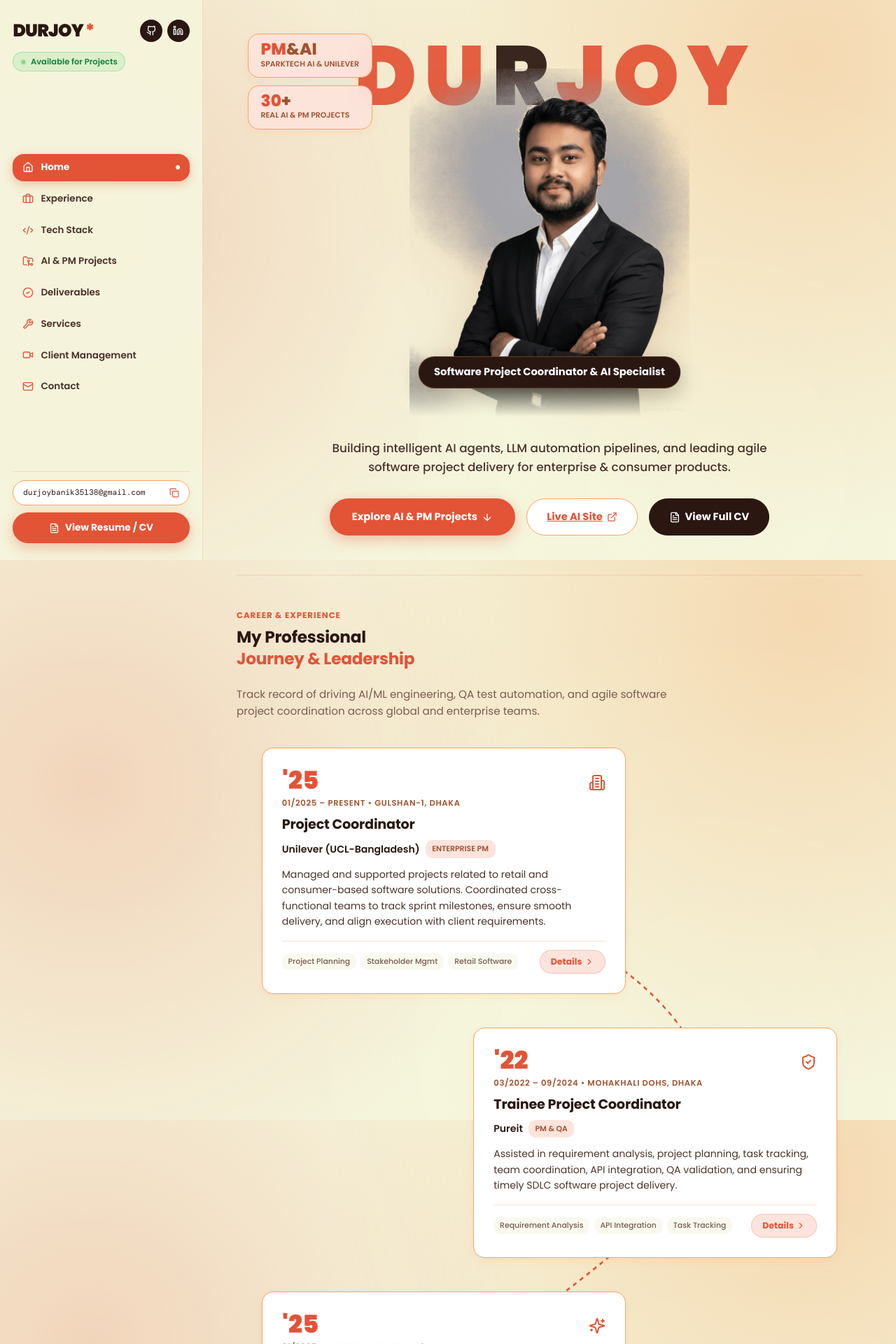
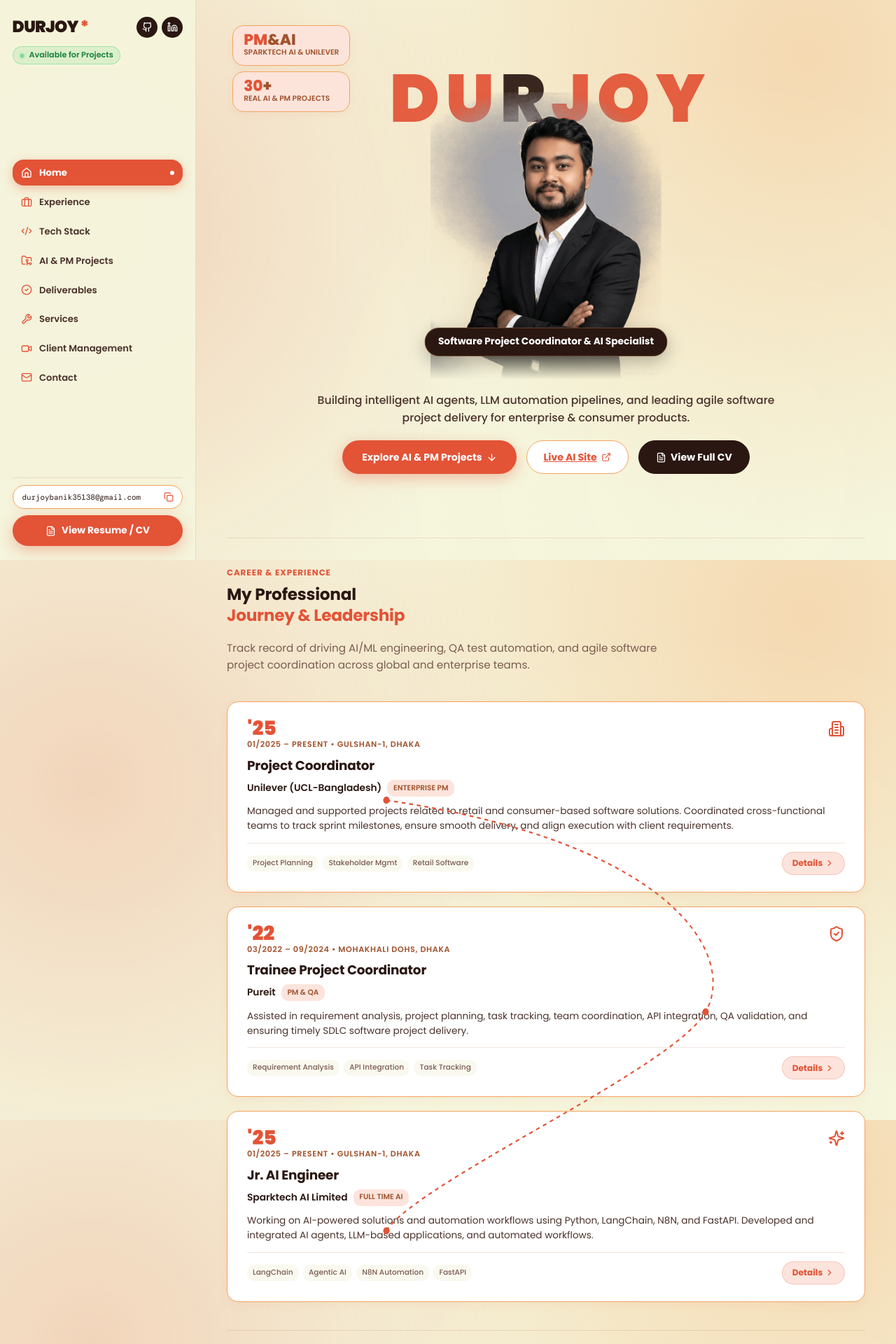
Before and after one commit to Ekaanta/durjoy_portfolio, a Next.js app: page / in a window 1280 px wide. Shown: the top 1920 px of the page at 70% size. Built offline with nearby package versions, Linux system fonts and the light colour scheme.

Commit message:
Optimize hero viewport height proportions and remove excess vertical spacing across portfolio

```diff
--- a/app/globals.css
+++ b/app/globals.css
@@ -69,9 +69,9 @@ h1, h2, h3, h4, h5, h6 {
 }
 
 .sidebar-column {
-  width: 290px;
+  width: 280px;
   flex-shrink: 0;
-  padding: 1.5rem 1.15rem;
+  padding: 1.25rem 1.1rem;
   position: sticky;
   top: 0;
   height: 100vh;
@@ -89,14 +89,14 @@ h1, h2, h3, h4, h5, h6 {
 .content-column {
   flex: 1;
   min-width: 0;
-  padding: 2rem 3rem 4rem;
+  padding: 1.5rem 2.75rem 3.5rem;
 }
 
 /* Top Section in Sidebar */
 .sidebar-top-section {
   display: flex;
   flex-direction: column;
-  gap: 0.65rem;
+  gap: 0.55rem;
 }
 
 .brand-row {
@@ -108,7 +108,7 @@ h1, h2, h3, h4, h5, h6 {
 
 .brand-logo {
   font-family: 'Poppins', sans-serif;
-  font-size: 1.55rem;
+  font-size: 1.45rem;
   font-weight: 900;
   letter-spacing: -0.03em;
   color: var(--ink);
@@ -128,8 +128,8 @@ h1, h2, h3, h4, h5, h6 {
 }
 
 .social-icon-btn {
-  width: 32px;
-  height: 32px;
+  width: 30px;
+  height: 30px;
   border-radius: 50%;
   background: var(--ink);
   color: #fff;
@@ -137,7 +137,7 @@ h1, h2, h3, h4, h5, h6 {
   align-items: center;
   justify-content: center;
   text-decoration: none;
-  font-size: 0.82rem;
+  font-size: 0.78rem;
   transition: all 0.2s ease;
 }
 
@@ -153,13 +153,13 @@ h1, h2, h3, h4, h5, h6 {
   border: 1px solid rgba(34, 197, 94, 0.3);
   color: #15803d;
   font-family: 'Poppins', sans-serif;
-  font-size: 0.72rem;
+  font-size: 0.7rem;
   font-weight: 600;
-  padding: 0.25rem 0.65rem;
+  padding: 0.2rem 0.6rem;
   border-radius: var(--radius-pill);
   display: inline-flex;
   align-items: center;
-  gap: 0.45rem;
+  gap: 0.4rem;
   align-self: flex-start;
 }
 
@@ -203,7 +203,7 @@ h1, h2, h3, h4, h5, h6 {
   flex-direction: column;
   flex: 1;
   justify-content: space-between;
-  margin-top: 1rem;
+  margin-top: 0.75rem;
 }
 
 .sidebar-nav-container {
@@ -211,7 +211,7 @@ h1, h2, h3, h4, h5, h6 {
   display: flex;
   flex-direction: column;
   justify-content: center;
-  padding: 0.5rem 0;
+  padding: 0.35rem 0;
 }
 
 /* Sidebar Nav Links */
@@ -219,21 +219,21 @@ h1, h2, h3, h4, h5, h6 {
   list-style: none;
   display: flex;
   flex-direction: column;
-  gap: 0.35rem;
+  gap: 0.3rem;
 }
 
 .sidebar-nav-link {
   font-family: 'Poppins', sans-serif;
-  font-size: 0.84rem;
+  font-size: 0.82rem;
   font-weight: 600;
   color: var(--ink-secondary);
   text-decoration: none;
-  padding: 0.55rem 0.85rem;
+  padding: 0.5rem 0.8rem;
   border-radius: var(--radius-md);
   transition: all 0.22s cubic-bezier(0.16, 1, 0.3, 1);
   display: flex;
   align-items: center;
-  gap: 0.65rem;
+  gap: 0.6rem;
   position: relative;
 }
 
@@ -273,8 +273,8 @@ h1, h2, h3, h4, h5, h6 {
 .sidebar-bottom {
   display: flex;
   flex-direction: column;
-  gap: 0.65rem;
-  padding-top: 0.75rem;
+  gap: 0.55rem;
+  padding-top: 0.65rem;
   border-top: 1px solid var(--border);
 }
 
@@ -282,9 +282,9 @@ h1, h2, h3, h4, h5, h6 {
   background: var(--bg-card-white);
   border: 1px solid var(--sandy-amber);
   border-radius: var(--radius-pill);
-  padding: 0.5rem 0.85rem;
+  padding: 0.45rem 0.8rem;
   font-family: 'DM Mono', monospace;
-  font-size: 0.7rem;
+  font-size: 0.68rem;
   color: var(--ink);
   display: flex;
   align-items: center;
@@ -302,9 +302,9 @@ h1, h2, h3, h4, h5, h6 {
   background: var(--purple-primary);
   color: #ffffff;
   border: none;
-  padding: 0.75rem 1.6rem;
+  padding: 0.7rem 1.4rem;
   font-family: 'Poppins', sans-serif;
-  font-size: 0.88rem;
+  font-size: 0.86rem;
   font-weight: 700;
   border-radius: var(--radius-pill);
   cursor: pointer;
@@ -333,14 +333,14 @@ h1, h2, h3, h4, h5, h6 {
     top: 0;
     border-right: none;
     border-bottom: 1px solid var(--border);
-    padding: 0.85rem 1.25rem;
+    padding: 0.75rem 1.15rem;
     background: rgba(245, 245, 220, 0.95);
     backdrop-filter: blur(20px);
     -webkit-backdrop-filter: blur(20px);
     z-index: 100;
   }
   .content-column {
-    padding: 1.5rem 1.25rem 3rem;
+    padding: 1.25rem 1.15rem 2.5rem;
   }
   .mobile-menu-toggle {
     display: flex;
@@ -372,24 +372,28 @@ h1, h2, h3, h4, h5, h6 {
   }
 }
 
-/* HERO SECTION WITH CLEAN CUTOUT PROFILE */
+/* HERO SECTION - BALANCED VIEWPORT HEIGHT */
 .hero-editorial {
   position: relative;
-  padding-top: 1.5rem;
-  padding-bottom: 3.5rem;
+  min-height: calc(100vh - 3.5rem);
+  display: flex;
+  flex-direction: column;
+  justify-content: center;
+  padding-top: 1rem;
+  padding-bottom: 2rem;
   overflow: hidden;
 }
 
 .giant-hero-text {
   font-family: 'Poppins', sans-serif;
-  font-size: clamp(3.2rem, 9.5vw, 7.5rem);
+  font-size: clamp(2.8rem, 7.5vw, 6.2rem);
   font-weight: 900;
   line-height: 0.88;
   letter-spacing: -0.04em;
   color: var(--purple-primary);
   text-align: center;
   user-select: none;
-  margin-bottom: -4rem;
+  margin-bottom: -3.2rem;
   text-transform: uppercase;
   opacity: 0.92;
   position: relative;
@@ -402,7 +406,7 @@ h1, h2, h3, h4, h5, h6 {
 
 .hero-cutout-wrap {
   position: relative;
-  max-width: 440px;
+  max-width: 360px;
   margin: 0 auto;
   display: flex;
   justify-content: center;
@@ -411,11 +415,11 @@ h1, h2, h3, h4, h5, h6 {
 
 .hero-profile-img {
   width: 100%;
-  max-width: 400px;
+  max-width: 330px;
   height: auto;
   display: block;
   background: transparent;
-  filter: drop-shadow(0 15px 30px rgba(160, 82, 45, 0.22));
+  filter: drop-shadow(0 12px 24px rgba(160, 82, 45, 0.2));
   mask-image: linear-gradient(to bottom, black 85%, transparent 100%);
   -webkit-mask-image: linear-gradient(to bottom, black 85%, transparent 100%);
 }
@@ -428,37 +432,28 @@ h1, h2, h3, h4, h5, h6 {
   transform: translateX(-50%);
   background: var(--ink);
   color: #ffffff;
-  padding: 0.65rem 1.35rem;
+  padding: 0.55rem 1.15rem;
   border-radius: var(--radius-pill);
   font-family: 'Poppins', sans-serif;
   font-weight: 700;
-  font-size: clamp(0.8rem, 1.6vw, 0.92rem);
+  font-size: clamp(0.76rem, 1.4vw, 0.86rem);
   display: flex;
   align-items: center;
-  gap: 0.6rem;
-  box-shadow: 0 10px 30px rgba(0, 0, 0, 0.25);
+  gap: 0.5rem;
+  box-shadow: 0 8px 24px rgba(0, 0, 0, 0.25);
   white-space: nowrap;
   z-index: 5;
   border: 1px solid rgba(244, 164, 96, 0.3);
 }
 
-.chest-badge-gold {
-  background: var(--purple-primary);
-  color: #ffffff;
-  font-size: 0.72rem;
-  padding: 0.22rem 0.6rem;
-  border-radius: var(--radius-sm);
-  font-weight: 700;
-}
-
 /* HERO STATS OVERLAY TOP-LEFT */
 .hero-top-left-stats {
   position: absolute;
-  top: 1rem;
-  left: 1rem;
+  top: 0.75rem;
+  left: 0.5rem;
   display: flex;
   flex-direction: column;
-  gap: 0.65rem;
+  gap: 0.5rem;
   z-index: 10;
 }
 
@@ -466,14 +461,14 @@ h1, h2, h3, h4, h5, h6 {
   background: rgba(252, 228, 220, 0.95);
   backdrop-filter: blur(12px);
   border: 1px solid var(--sandy-amber);
-  padding: 0.65rem 1.1rem;
+  padding: 0.55rem 0.95rem;
   border-radius: var(--radius-md);
   box-shadow: var(--shadow-sm);
 }
 
 .stat-pill-num {
   font-family: 'Poppins', sans-serif;
-  font-size: 1.45rem;
+  font-size: 1.35rem;
   font-weight: 800;
   color: var(--purple-primary);
   line-height: 1;
@@ -485,31 +480,37 @@ h1, h2, h3, h4, h5, h6 {
 
 .stat-pill-lbl {
   font-family: 'Poppins', sans-serif;
-  font-size: 0.68rem;
+  font-size: 0.66rem;
   color: var(--purple-badge-text);
   text-transform: uppercase;
   font-weight: 600;
 }
 
 @media (max-width: 768px) {
+  .hero-editorial {
+    min-height: auto;
+    padding-top: 1.5rem;
+    padding-bottom: 2.5rem;
+  }
   .hero-top-left-stats {
     position: relative;
     top: 0;
     left: 0;
     flex-direction: row;
     justify-content: center;
-    margin-bottom: 1rem;
+    margin-bottom: 0.75rem;
   }
   .giant-hero-text {
-    margin-bottom: -2.5rem;
+    margin-bottom: -2.2rem;
   }
 }
 
 /* SECTIONS COMMON */
 .section-wrapper {
-  padding-top: 3.5rem;
-  padding-bottom: 3.5rem;
+  padding-top: 2.75rem;
+  padding-bottom: 2.75rem;
   border-top: 1px solid var(--border);
+  scroll-margin-top: 2rem;
 }
 
 .section-tag {
@@ -518,11 +519,10 @@ h1, h2, h3, h4, h5, h6 {
   letter-spacing: 0.08em;
   text-transform: uppercase;
   color: var(--purple-primary);
-  margin-bottom: 0.4rem;
+  margin-bottom: 0.35rem;
   font-weight: 700;
 }
 
-/* EXACT HEADLINE STYLE ACROSS ALL SECTIONS MATCHING PROVEN RESULTS */
 .section-title-large {
   font-family: 'Poppins', sans-serif;
   font-size: 1.45rem;
@@ -530,7 +530,7 @@ h1, h2, h3, h4, h5, h6 {
   line-height: 1.3;
   letter-spacing: -0.01em;
   color: var(--ink);
-  margin-bottom: 1.5rem;
+  margin-bottom: 1.25rem;
 }
 
 .section-title-large em {
@@ -538,115 +538,91 @@ h1, h2, h3, h4, h5, h6 {
   color: var(--purple-primary);
 }
 
-/* JOURNEY TIMELINE CURVE SECTION */
+/* JOURNEY TIMELINE CLEAN VERTICAL SECTION */
 .journey-section {
   position: relative;
-  padding: 3rem 0;
+  padding: 2.5rem 0;
 }
 
 .timeline-container {
   position: relative;
   display: flex;
   flex-direction: column;
-  gap: 3rem;
-  margin-top: 1.5rem;
-}
-
-.timeline-svg-connector {
-  position: absolute;
-  top: 0;
-  left: 0;
-  width: 100%;
-  height: 100%;
-  pointer-events: none;
-  z-index: 1;
+  gap: 1.25rem;
+  margin-top: 1rem;
 }
 
 .journey-card {
-  position: relative;
-  z-index: 2;
   background: var(--bg-card-white);
   border: 1px solid var(--sandy-amber);
   border-radius: var(--radius-md);
-  padding: 1.75rem;
-  max-width: 520px;
+  padding: 1.5rem 1.75rem;
   box-shadow: var(--shadow-sm);
   transition: all 0.3s cubic-bezier(0.16, 1, 0.3, 1);
   font-family: 'Poppins', sans-serif;
 }
 
 .journey-card:hover {
-  transform: translateY(-4px);
+  transform: translateY(-3px);
   box-shadow: var(--shadow-md);
   border-color: var(--purple-primary);
 }
 
-.journey-card.card-left {
-  align-self: flex-start;
-  margin-left: 4%;
-}
-
-.journey-card.card-right {
-  align-self: flex-end;
-  margin-right: 4%;
-}
-
 .journey-year {
   font-family: 'Poppins', sans-serif;
-  font-size: 2.2rem;
+  font-size: 1.75rem;
   font-weight: 900;
   color: var(--purple-primary);
   line-height: 1;
-  margin-bottom: 0.35rem;
 }
 
 .journey-date {
   font-family: 'Poppins', sans-serif;
-  font-size: 0.72rem;
+  font-size: 0.7rem;
   color: var(--purple-badge-text);
   text-transform: uppercase;
   letter-spacing: 0.06em;
-  margin-bottom: 0.4rem;
+  margin-bottom: 0.35rem;
   font-weight: 600;
 }
 
 .journey-role {
   font-family: 'Poppins', sans-serif;
-  font-size: 1.2rem;
+  font-size: 1.15rem;
   font-weight: 700;
   color: var(--ink);
-  margin-bottom: 0.4rem;
+  margin-bottom: 0.35rem;
 }
 
 .journey-company {
   display: flex;
   align-items: center;
   gap: 0.5rem;
-  margin-bottom: 0.75rem;
+  margin-bottom: 0.65rem;
 }
 
 .company-name {
-  font-size: 0.88rem;
+  font-size: 0.86rem;
   font-weight: 600;
   color: var(--ink);
 }
 
 .type-badge {
   font-family: 'Poppins', sans-serif;
-  font-size: 0.68rem;
+  font-size: 0.66rem;
   text-transform: uppercase;
   background: var(--purple-light);
-  padding: 0.25rem 0.6rem;
+  padding: 0.22rem 0.55rem;
   border-radius: var(--radius-sm);
   color: var(--purple-badge-text);
   font-weight: 600;
 }
 
 .journey-desc {
-  font-size: 0.88rem;
+  font-size: 0.85rem;
   color: var(--ink-secondary);
-  line-height: 1.6;
-  margin-bottom: 1rem;
+  line-height: 1.55;
+  margin-bottom: 0.85rem;
 }
 
 .journey-footer {
@@ -665,8 +641,8 @@ h1, h2, h3, h4, h5, h6 {
 
 .journey-tag {
   font-family: 'Poppins', sans-serif;
-  font-size: 0.68rem;
-  padding: 0.22rem 0.55rem;
+  font-size: 0.66rem;
+  padding: 0.2rem 0.5rem;
   background: var(--bg-card);
   border-radius: var(--radius-sm);
   color: var(--ink-muted);
@@ -675,12 +651,12 @@ h1, h2, h3, h4, h5, h6 {
 
 .read-more-btn {
   font-family: 'Poppins', sans-serif;
-  font-size: 0.78rem;
+  font-size: 0.76rem;
   font-weight: 700;
   background: var(--purple-light);
   color: var(--purple-primary);
   border: 1px solid var(--purple-border);
-  padding: 0.45rem 0.95rem;
+  padding: 0.4rem 0.85rem;
   border-radius: var(--radius-pill);
   cursor: pointer;
   transition: all 0.25s ease;
@@ -691,45 +667,32 @@ h1, h2, h3, h4, h5, h6 {
   color: #fff;
 }
 
-@media (max-width: 900px) {
-  .journey-card.card-left,
-  .journey-card.card-right {
-    align-self: center;
-    margin-left: 0;
-    margin-right: 0;
-    width: 100%;
-  }
-  .timeline-svg-connector {
-    display: none;
-  }
-}
-
 /* STACK I BUILD WITH (SKILLS) */
 .stack-grid {
   display: grid;
   grid-template-columns: repeat(3, 1fr);
-  gap: 1.35rem;
+  gap: 1.25rem;
 }
 
 .stack-card {
   background: var(--bg-card-white);
   border: 1px solid var(--sandy-amber);
   border-radius: var(--radius-md);
-  padding: 1.75rem 1.5rem;
+  padding: 1.6rem 1.4rem;
   box-shadow: var(--shadow-sm);
   transition: all 0.3s ease;
   font-family: 'Poppins', sans-serif;
 }
 
 .stack-card:hover {
-  transform: translateY(-4px);
+  transform: translateY(-3px);
   box-shadow: var(--shadow-md);
   border-color: var(--purple-primary);
 }
 
 .stack-card-title {
   font-family: 'Poppins', sans-serif;
-  font-size: 1.1rem;
+  font-size: 1.05rem;
   font-weight: 700;
   color: var(--ink);
 }
@@ -737,21 +700,21 @@ h1, h2, h3, h4, h5, h6 {
 .stack-items-list {
   display: flex;
   flex-direction: column;
-  gap: 0.7rem;
+  gap: 0.65rem;
 }
 
 .stack-item-row {
   display: flex;
   align-items: center;
-  gap: 0.6rem;
-  font-size: 0.85rem;
+  gap: 0.55rem;
+  font-size: 0.84rem;
   font-weight: 500;
   color: var(--ink-secondary);
 }
 
 .stack-dot {
-  width: 7px;
-  height: 7px;
+  width: 6px;
+  height: 6px;
   border-radius: 50%;
   background: var(--purple-primary);
 }
@@ -759,106 +722,6 @@ h1, h2, h3, h4, h5, h6 {
 @media (max-width: 900px) {
   .stack-grid {
     grid-template-columns: 1fr;
-  }
-}
-
-/* BUILT TO SCALE (PROJECTS ROWS) */
-.projects-rows-list {
-  display: flex;
-  flex-direction: column;
-  gap: 1.15rem;
-}
-
-.project-row-item {
-  background: var(--bg-card-white);
-  border: 1px solid var(--border);
-  border-radius: var(--radius-md);
-  padding: 1.5rem 1.75rem;
-  display: flex;
-  justify-content: space-between;
-  align-items: center;
-  transition: all 0.3s cubic-bezier(0.16, 1, 0.3, 1);
-  cursor: pointer;
-  box-shadow: var(--shadow-sm);
-  font-family: 'Poppins', sans-serif;
-}
-
-.project-row-item:hover {
-  background: #ffffff;
-  border-color: var(--purple-primary);
-  transform: translateY(-3px);
-  box-shadow: var(--shadow-md);
-}
-
-.row-left {
-  display: flex;
-  align-items: center;
-  gap: 1.35rem;
-}
-
-.row-num {
-  font-family: 'Poppins', sans-serif;
-  font-size: 0.95rem;
-  font-weight: 800;
-  color: var(--purple-primary);
-}
-
-.row-title {
-  font-family: 'Poppins', sans-serif;
-  font-size: 1.1rem;
-  font-weight: 700;
-  color: var(--ink);
-}
-
-.row-desc {
-  font-size: 0.85rem;
-  color: var(--ink-muted);
-  margin-top: 0.2rem;
-}
-
-.row-tags {
-  display: flex;
-  gap: 0.45rem;
-  flex-wrap: wrap;
-}
-
-.row-right {
-  display: flex;
-  align-items: center;
-  gap: 1.15rem;
-}
-
-.row-arrow-btn {
-  width: 40px;
-  height: 40px;
-  border-radius: 50%;
-  background: var(--purple-primary);
-  color: #ffffff;
-  display: flex;
-  align-items: center;
-  justify-content: center;
-  font-size: 1rem;
-  font-weight: 700;
-  transition: all 0.25s ease;
-  border: none;
-  box-shadow: 0 4px 12px rgba(227, 83, 54, 0.35);
-}
-
-.project-row-item:hover .row-arrow-btn {
-  background: var(--purple-hover);
-  transform: scale(1.08);
-}
-
-@media (max-width: 768px) {
-  .project-row-item {
-    flex-direction: column;
-    align-items: flex-start;
-    gap: 1rem;
-    padding: 1.25rem;
-  }
-  .row-right {
-    width: 100%;
-    justify-content: space-between;
   }
 }
 
@@ -873,10 +736,10 @@ h1, h2, h3, h4, h5, h6 {
   background: var(--bg-card-white);
   border: 1px solid var(--border);
   border-radius: var(--radius-md);
-  padding: 1.5rem 1.35rem;
+  padding: 1.4rem 1.25rem;
   display: flex;
   flex-direction: column;
-  gap: 0.65rem;
+  gap: 0.6rem;
   box-shadow: var(--shadow-sm);
   transition: all 0.25s ease;
   font-family: 'Poppins', sans-serif;
@@ -889,21 +752,21 @@ h1, h2, h3, h4, h5, h6 {
 }
 
 .what-icon {
-  width: 38px;
-  height: 38px;
+  width: 36px;
+  height: 36px;
   border-radius: var(--radius-sm);
   background: var(--purple-light);
   color: var(--purple-primary);
   display: flex;
   align-items: center;
   justify-content: center;
-  font-size: 1.05rem;
+  font-size: 1rem;
   font-weight: 700;
 }
 
 .what-title {
   font-family: 'Poppins', sans-serif;
-  font-size: 0.96rem;
+  font-size: 0.94rem;
   font-weight: 700;
   color: var(--ink);
 }
@@ -937,10 +800,10 @@ h1, h2, h3, h4, h5, h6 {
   background: var(--bg-card-white);
   border: 1px solid var(--sandy-amber);
   border-radius: var(--radius-md);
-  padding: 1.75rem 1.35rem;
+  padding: 1.6rem 1.25rem;
   display: flex;
   flex-direction: column;
-  gap: 0.85rem;
+  gap: 0.75rem;
   transition: all 0.3s ease;
   box-shadow: var(--shadow-sm);
   font-family: 'Poppins', sans-serif;
@@ -954,10 +817,10 @@ h1, h2, h3, h4, h5, h6 {
 
 .service-badge {
   font-family: 'Poppins', sans-serif;
-  font-size: 0.68rem;
+  font-size: 0.66rem;
   color: var(--purple-badge-text);
   background: var(--purple-light);
-  padding: 0.25rem 0.6rem;
+  padding: 0.22rem 0.55rem;
   border-radius: var(--radius-sm);
   align-self: flex-start;
   font-weight: 600;
@@ -965,7 +828,7 @@ h1, h2, h3, h4, h5, h6 {
 
 .service-title {
   font-family: 'Poppins', sans-serif;
-  font-size: 1.05rem;
+  font-size: 1.02rem;
   font-weight: 700;
   color: var(--ink);
 }
@@ -974,7 +837,7 @@ h1, h2, h3, h4, h5, h6 {
   list-style: none;
   display: flex;
   flex-direction: column;
-  gap: 0.5rem;
+  gap: 0.45rem;
   font-size: 0.82rem;
   color: var(--ink-secondary);
 }
@@ -1020,14 +883,14 @@ h1, h2, h3, h4, h5, h6 {
 
 .faq-trigger {
   width: 100%;
-  padding: 1.25rem 1.5rem;
+  padding: 1.15rem 1.35rem;
   background: none;
   border: none;
   display: flex;
   justify-content: space-between;
   align-items: center;
   font-family: 'Poppins', sans-serif;
-  font-size: 0.95rem;
+  font-size: 0.92rem;
   font-weight: 700;
   color: var(--ink);
   cursor: pointer;
@@ -1035,14 +898,14 @@ h1, h2, h3, h4, h5, h6 {
 }
 
 .faq-icon {
-  font-size: 1.2rem;
+  font-size: 1.15rem;
   color: var(--purple-primary);
   transition: transform 0.25s ease;
 }
 
 .faq-content {
-  padding: 0 1.5rem 1.25rem;
-  font-size: 0.88rem;
+  padding: 0 1.35rem 1.15rem;
+  font-size: 0.86rem;
   color: var(--ink-muted);
   line-height: 1.6;
 }
@@ -1056,15 +919,15 @@ h1, h2, h3, h4, h5, h6 {
 /* GIANT FOOTER BRANDING */
 .giant-footer-text {
   font-family: 'Poppins', sans-serif;
-  font-size: clamp(3rem, 8vw, 6.5rem);
+  font-size: clamp(2.8rem, 7vw, 5.5rem);
   font-weight: 900;
   line-height: 0.88;
   letter-spacing: -0.04em;
   color: var(--ink);
   text-align: center;
   user-select: none;
-  margin-top: 2.5rem;
-  margin-bottom: 2rem;
+  margin-top: 2rem;
+  margin-bottom: 1.5rem;
   text-transform: uppercase;
 }
 
@@ -1076,10 +939,10 @@ h1, h2, h3, h4, h5, h6 {
   background: var(--bg-card-white);
   border: 1px solid var(--sandy-amber);
   border-radius: var(--radius-md);
-  padding: 2.75rem 2rem;
+  padding: 2.25rem 1.75rem;
   text-align: center;
   box-shadow: var(--shadow-md);
-  margin-bottom: 2.5rem;
+  margin-bottom: 2rem;
   font-family: 'Poppins', sans-serif;
 }
 
@@ -1089,13 +952,13 @@ h1, h2, h3, h4, h5, h6 {
   font-weight: 700;
   line-height: 1.3;
   letter-spacing: -0.01em;
-  margin-bottom: 0.75rem;
+  margin-bottom: 0.65rem;
 }
 
 .footer-cta-sub {
-  font-size: 0.92rem;
+  font-size: 0.88rem;
   color: var(--ink-muted);
-  margin-bottom: 1.75rem;
+  margin-bottom: 1.5rem;
 }
 
 /* MODALS */
--- a/components/HeroSection.tsx
+++ b/components/HeroSection.tsx
@@ -35,8 +35,8 @@ export default function HeroSection({ onOpenCvModal }: HeroSectionProps) {
         <Image
           src="/images/durjoy-hero.png"
           alt="Ekanta Banik (Durjoy) - Software Project Coordinator & AI Specialist"
-          width={440}
-          height={520}
+          width={360}
+          height={430}
           className="hero-profile-img"
           priority
         />
@@ -48,34 +48,34 @@ export default function HeroSection({ onOpenCvModal }: HeroSectionProps) {
       </div>
 
       {/* Sub-headline description */}
-      <div style={{ textAlign: "center", maxWidth: "680px", margin: "2rem auto 0", zIndex: 10, position: "relative" }}>
-        <p style={{ fontSize: "1.05rem", color: "var(--ink-secondary)", fontWeight: 500, lineHeight: 1.6 }}>
+      <div style={{ textAlign: "center", maxWidth: "660px", margin: "1.15rem auto 0", zIndex: 10, position: "relative" }}>
+        <p style={{ fontSize: "0.98rem", color: "var(--ink-secondary)", fontWeight: 500, lineHeight: 1.55 }}>
           Building intelligent AI agents, LLM automation pipelines, and leading agile software project delivery for enterprise & consumer products.
         </p>
       </div>
 
       {/* Action Buttons */}
-      <div style={{ display: "flex", justifyContent: "center", gap: "1rem", marginTop: "2rem", flexWrap: "wrap", zIndex: 10, position: "relative" }}>
-        <a href="#projects" className="btn-hire-gold" style={{ width: "auto", padding: "0.85rem 2rem", fontSize: "0.92rem", display: "inline-flex", alignItems: "center", gap: "0.4rem" }}>
+      <div style={{ display: "flex", justifyContent: "center", gap: "0.85rem", marginTop: "1.25rem", flexWrap: "wrap", zIndex: 10, position: "relative" }}>
+        <a href="#projects" className="btn-hire-gold" style={{ width: "auto", padding: "0.75rem 1.75rem", fontSize: "0.88rem", display: "inline-flex", alignItems: "center", gap: "0.4rem" }}>
           <span>Explore AI & PM Projects</span>
-          <ArrowDown size={16} />
+          <ArrowDown size={15} />
         </a>
         <a
           href="https://durjoy-ai.lovable.app"
           target="_blank"
           rel="noopener noreferrer"
           className="read-more-btn"
-          style={{ padding: "0.85rem 1.75rem", fontSize: "0.92rem", background: "var(--bg-card-white)", borderColor: "var(--sandy-amber)", display: "inline-flex", alignItems: "center", gap: "0.4rem" }}
+          style={{ padding: "0.75rem 1.5rem", fontSize: "0.88rem", background: "var(--bg-card-white)", borderColor: "var(--sandy-amber)", display: "inline-flex", alignItems: "center", gap: "0.4rem" }}
         >
           <span>Live AI Site</span>
-          <ExternalLink size={15} />
+          <ExternalLink size={14} />
         </a>
         <button
           onClick={onOpenCvModal}
           className="read-more-btn"
-          style={{ padding: "0.85rem 1.75rem", fontSize: "0.92rem", background: "var(--ink)", color: "#ffffff", borderColor: "var(--ink)", display: "inline-flex", alignItems: "center", gap: "0.4rem" }}
+          style={{ padding: "0.75rem 1.5rem", fontSize: "0.88rem", background: "var(--ink)", color: "#ffffff", borderColor: "var(--ink)", display: "inline-flex", alignItems: "center", gap: "0.4rem" }}
         >
-          <FileText size={16} />
+          <FileText size={15} />
           <span>View Full CV</span>
         </button>
       </div>
```
Also changed, not shown: 1 other file (tests, documents, lock files or other folders).
